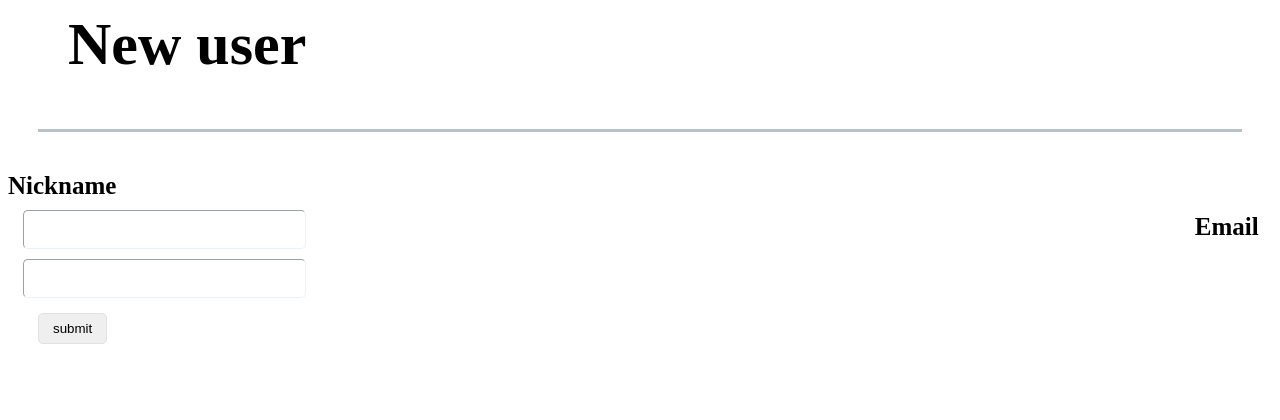
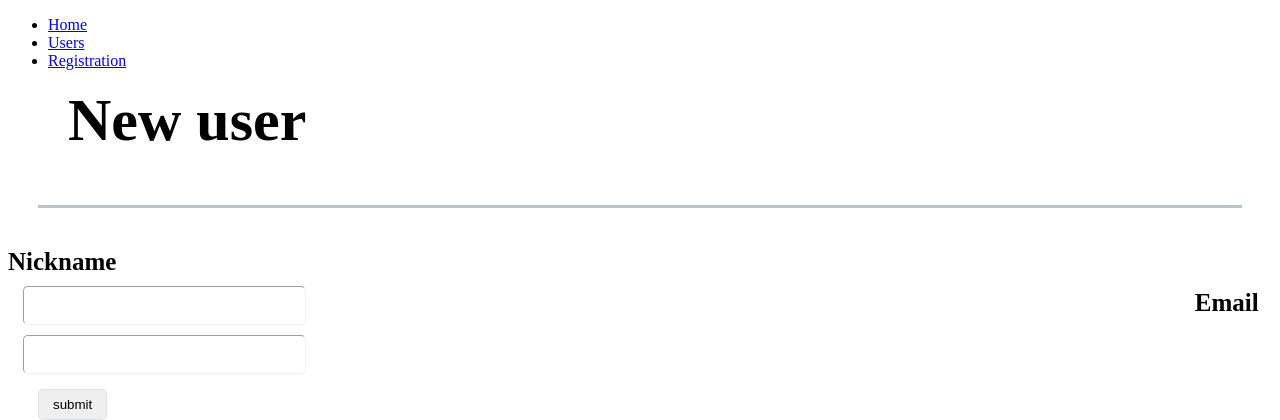
Before and after one commit to Timo4ey/hexlet-course-flask, a Flask app: page /users/new in a window 1280 px wide. Shown: the top 420 px of the page. Run offline with Flask 2, Linux system fonts and the light colour scheme; parts of the project's set-up code (start-up, migrations or seed data) failed here and were passed over.

Commit message:
[add] add navigation

```diff
--- /dev/null
+++ b/project_1/lesson/templates/base.html
@@ -0,0 +1,14 @@
+{% block navi %}
+<div class="navbar">
+    <div class="container">
+        <div class="avbar-header">
+            <ul>
+                <li><a href="/">Home</a></li>
+                <li><a href="/users">Users</a></li>
+                <li><a href="/users/new">Registration</a></li>
+            </ul>
+        </div>
+    </div>
+</div>
+{% endblock %}
+{% block page_content %}{% endblock %}
--- a/project_1/lesson/templates/form/index.html
+++ b/project_1/lesson/templates/form/index.html
@@ -7,7 +7,10 @@
     <link rel="stylesheet" href="{{ url_for('static', filename='styles/style.css') }}">
     <title>Document</title>
 </head>
+
 <body class="new_user">
+    {% extends 'base.html' %}
+    {% block page_content %}
     <h1 >New user</h1>
     <div>
         <form action="/users", method='post'>
@@ -19,11 +22,12 @@
             {% endif %}
             {{ form.csrf_token }}
             {{ form.email.label }} {{ form.email(size=20) }}
-            {% if errors['nickname'] %}
+            {% if errors['email'] %}
                 <div class="errors">{{ errors['email'] }}</div>
             {% endif %}
             <button type="submit">submit</button>
         </form>
     </div>
+    {% endblock %}
 </body>
 </html>
--- a/project_1/lesson/templates/index.html
+++ b/project_1/lesson/templates/index.html
@@ -7,7 +7,10 @@
     <title>Document</title>
 </head>
 <body>
+    {% extends 'base.html' %}
+    {% block page_content %}
     <p>"id = {{ id }}"</p><br>
     <p>"nickname = user-{{ name }}"</p>
+    {% endblock%}
 </body>
 </html>
--- a/project_1/lesson/templates/users/index.html
+++ b/project_1/lesson/templates/users/index.html
@@ -8,6 +8,8 @@
     <title>Document</title>
 </head>
 <body>
+    {% extends 'base.html' %}
+    {% block page_content %}
         <h1>Users</h1>
         {% if messages %}
         <ul>
@@ -29,5 +31,6 @@
                 {% endfor %}
             </ul>
         </div>
+    {% endblock %}
 </body>
 </html>
--- a/project_1/lesson/users_db/data/users.json
+++ b/project_1/lesson/users_db/data/users.json
@@ -23,5 +23,10 @@
         "id": 5,
         "nickname": "Noviq",
         "email": "testingttttt@test.com"
+    },
+    {
+        "id": 6,
+        "nickname": "Noviq",
+        "email": "testingttttt@test.com"
     }
 ]
```
Lines whose indentation alone changed are shown as unchanged.
